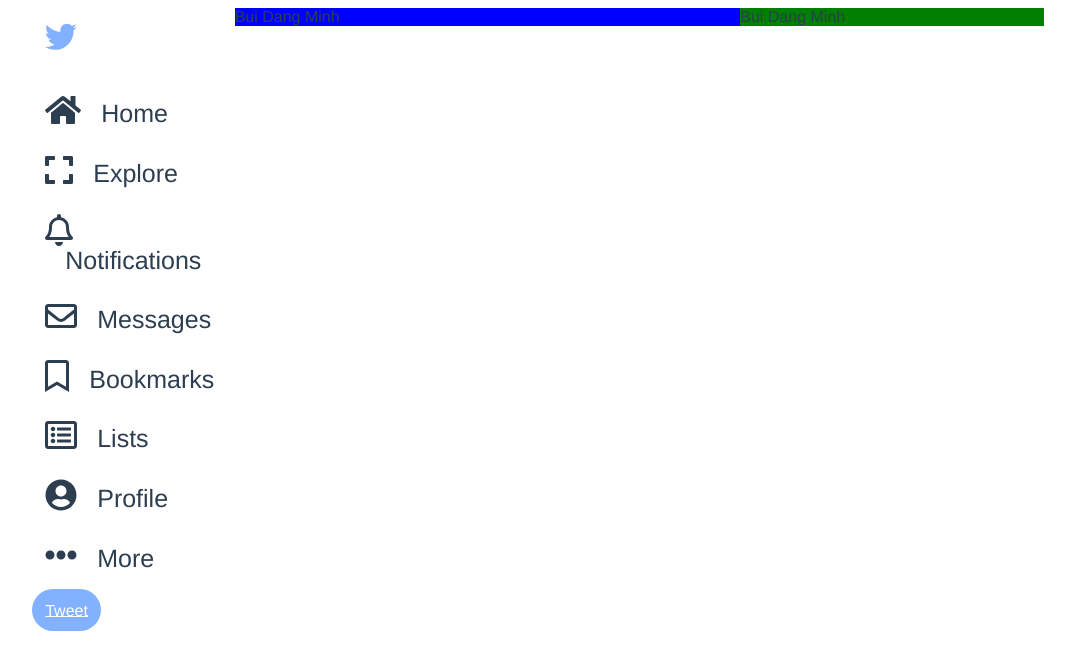
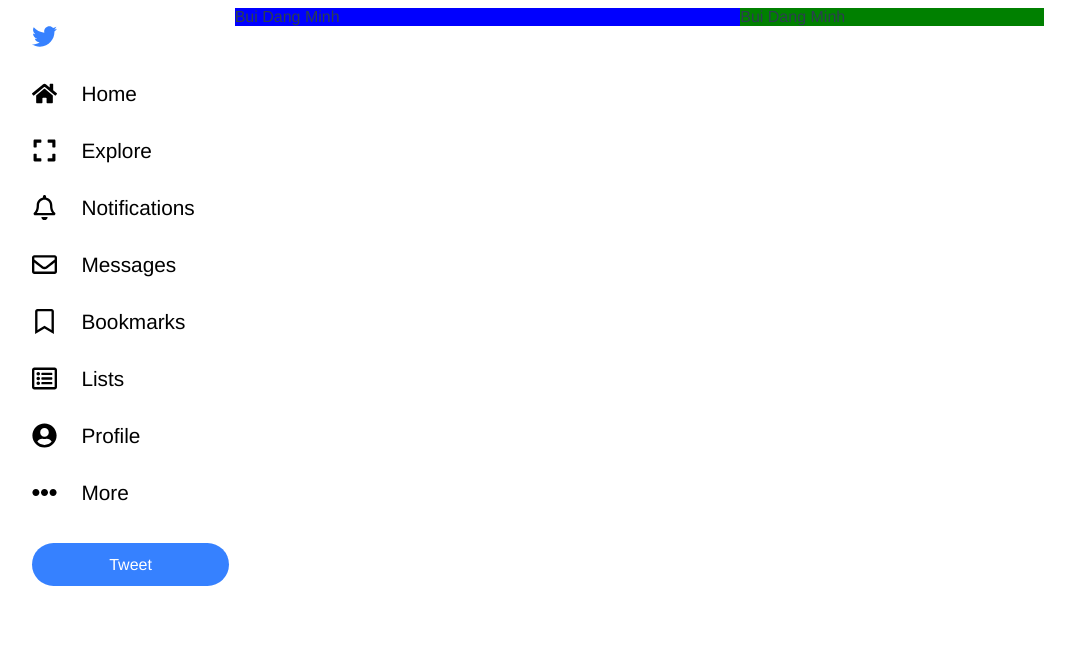
Before and after one commit to tonyminh95/twitter-clone-front, a Vue app: page / in a window 1280 px wide. Shown: the top 670 px of the page, without its empty margins (102-1177 px from the left). Built offline with nearby package versions, Linux system fonts and the light colour scheme.

Commit message:
finished left sidebar

```diff
--- a/src/components/layouts/TheLeftSidebar.vue
+++ b/src/components/layouts/TheLeftSidebar.vue
@@ -1,13 +1,17 @@
 <template>
     <div class="left-sidebar">
-        <a href="javascript:void(0)">
-            <font-awesome-icon :icon="['fab', 'twitter']" size="2x" class="left-sidebar__logo"></font-awesome-icon>
-        </a>
+        <div class="left-sidebar__logo">
+            <a href="javascript:void(0)" class="btn btn-outline-primary">
+                <font-awesome-icon :icon="['fab', 'twitter']" class="btn-icon text-primary-darken"></font-awesome-icon>
+            </a>
+        </div>
         <ul class="left-sidebar__list">
             <li v-for="(item, index) in items" :key="index">
                 <div class="left-sidebar__list-item">
-                    <font-awesome-icon :icon="[item.iconType, item.iconName]" size="2x"></font-awesome-icon>
-                    <span style="font-size: 25px; margin-left: 20px;">{{ item.title }}</span>
+                    <a href="javascript:void(0)" class="btn btn-outline-primary">
+                        <font-awesome-icon :icon="[item.iconType, item.iconName]" class="btn-icon"></font-awesome-icon>
+                        <span class="btn-title">{{ item.title }}</span>
+                    </a>
                 </div>
             </li>
         </ul>
--- /dev/null
+++ b/src/styles/base/_utilities.scss
@@ -0,0 +1,3 @@
+.text-primary { color: $color-primary }
+
+.text-primary-darken { color: darken($color-primary, 15) }
--- a/src/styles/base/_variables.scss
+++ b/src/styles/base/_variables.scss
@@ -2,6 +2,11 @@
 $color-primary: #82B1FF;
 
 $color-white: #fff;
+$color-black: #000;
+$color-grey: #777;
 
 // Dimensions
 $default-dimension: 0.8rem;
+$medium-dimension: 1.6rem;
+$large-dimension: 3.2rem;
+$xlarge-dimension: 4.8rem;
--- a/src/styles/components/_button.scss
+++ b/src/styles/components/_button.scss
@@ -1,10 +1,34 @@
 .btn {
-    padding: $default-dimension;
+    padding: $default-dimension 0;
     border-radius: 100px;
-    text-align: center;
+    text-decoration: none;
+    color: $color-black;
+
+    &-icon {
+        width: 25px !important;
+        height: 25px;
+        display:inline-block;
+        vertical-align:middle;
+    }
+
+    &-title {
+        font-size: 1.3rem;
+        display:inline-block;
+        vertical-align:middle;
+        margin-left: 1.5rem;
+    }
+
+    &-outline-primary:hover {
+        padding: $default-dimension;
+        background-color: lighten($color: $color-primary, $amount: 15);
+        margin-left: -$default-dimension;
+        cursor: pointer;
+        color: darken($color: $color-primary, $amount: 15)
+    }
 
     &-primary {
-        background-color: $color-primary;
+        background-color: darken($color: $color-primary, $amount: 15);
         color: $color-white;
+        padding: $default-dimension $xlarge-dimension;
     }
 }
--- a/src/styles/layouts/_left-sidebar.scss
+++ b/src/styles/layouts/_left-sidebar.scss
@@ -1,12 +1,6 @@
 .left-sidebar {
     &__logo {
-        color: $color-primary;
-        padding: $default-dimension;
-
-        &:hover {
-            background-color: lighten($color: $color-primary, $amount: 15);
-            border-radius: 100px;
-        }
+        margin: 1rem 0 2rem 0;
     }
 
     &__list {
@@ -14,16 +8,11 @@
         padding: 0;
 
         &-item {
-            padding: $default-dimension;
-        }
-
-        &-item:hover {
-            background-color: lighten($color: $color-primary, $amount: 15);
-            border-radius: 100px;
+            margin-bottom: 2rem;
         }
     }
 
     &__tweet-box {
-
+        margin-top: $large-dimension;
     }
 }
--- a/src/styles/main.scss
+++ b/src/styles/main.scss
@@ -1,4 +1,5 @@
 @import "base/variables";
+@import "base/utilities";
 
 @import "components/button";
 
```
